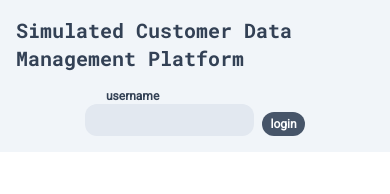
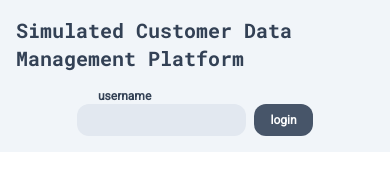
Before and after one commit to programmingskills-2022/Customer-App-crud-search-filter-sort-pagination, a Next.js app: page / in a window 390 px wide. Shown: the top 194 px of the page. Built offline with nearby package versions, Linux system fonts and the light colour scheme.

Commit message:
optimize mobile styles

```diff
--- a/src/components/customer/login/Login.tsx
+++ b/src/components/customer/login/Login.tsx
@@ -54,7 +54,7 @@ export default function Login() {
           />
           <Button
             disabled={false}
-            classname="bg-slate-600 text-white  grid place-content-center px-2 py-1 md:px-4 md:py-2 rounded-xl hover:bg-slate-800"
+            classname="bg-slate-600 text-white grid place-content-center px-4 py-2 rounded-xl hover:bg-slate-800"
             onClick={handleLogin}
           >
             login
```
